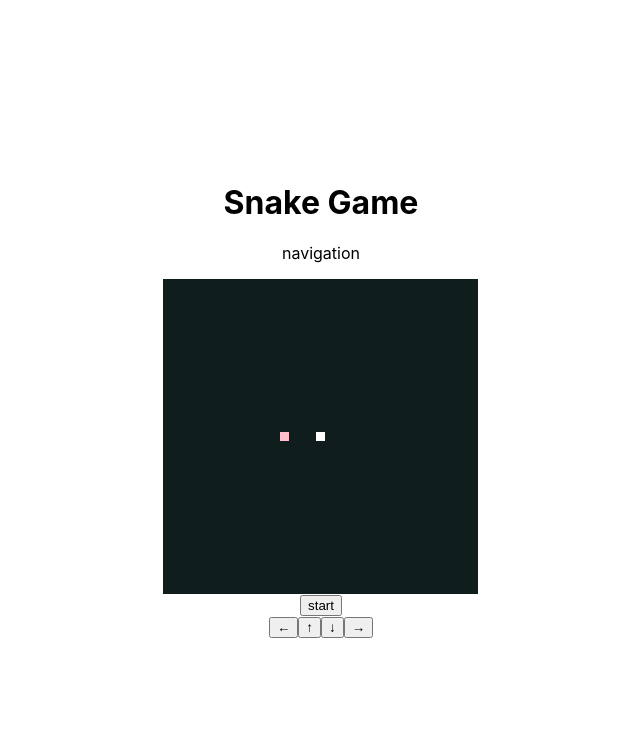
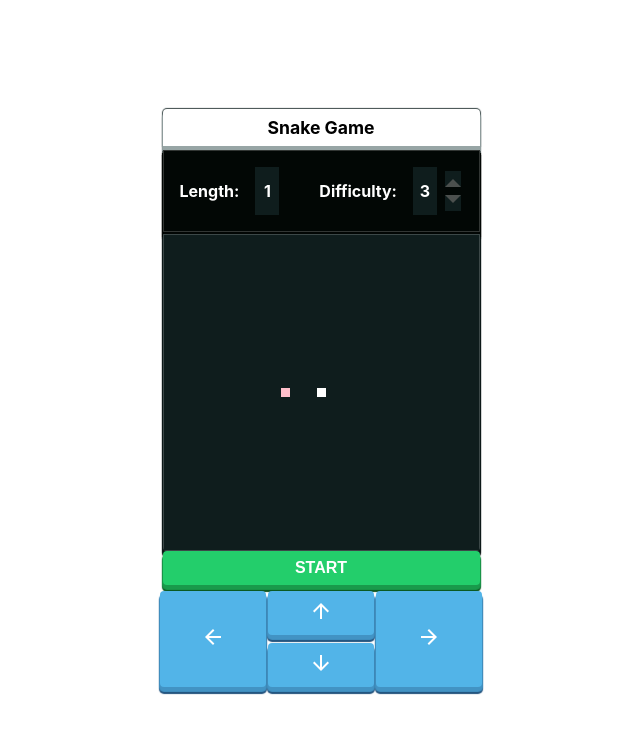
Before and after one commit to taisho13/snake-game, a React (Create React App) app: page / in a window 1280 px wide. Shown: the top 734 px of the page, without its empty margins (319-959 px from the left). Built offline with nearby package versions, Linux system fonts and the light colour scheme.

Commit message:
スタイリングの完成

```diff
--- a/src/App.js
+++ b/src/App.js
@@ -10,6 +10,9 @@ import {initFields,getFoodPostion} from './utils';
 const initialPosition = {x:17,y:17};
 const initialValues = initFields(35,initialPosition);
 const defaultInterval = 100;
+const defaultDifficulty = 3;
+
+const Difficulty = [1000,500,100,50,10]
 
 const GameStatus = Object.freeze({
   init: 'init',
@@ -78,14 +81,16 @@ function App() {
   const [status,setStatus] = useState(GameStatus.init);
   const [tick, setTick] = useState(0);
   const [direction, setDirection] = useState(Direction.up);
+  const [difficulty,setDiffculty] = useState(defaultDifficulty)
 
   useEffect(() => {
+    const interval = Difficulty[difficulty - 1]
     setBody([initialPosition])
     timer = setInterval(() => {
       setTick(tick => tick +1)
-    }, defaultInterval)
+    }, interval)
     return unsubscribe
-  },[])
+  },[difficulty])
 
   useEffect(() => {
     if (body.length === 0 || status !== GameStatus.playing) {
@@ -135,6 +140,16 @@ function App() {
     return() => document.removeEventListener('keydown',handleKeyDown)
   },[onChangeDirection])
 
+  const onChangeDifficulty = useCallback((difficulty) => {
+    if(status !== GameStatus.init){
+        return
+    }
+    if(difficulty < 1 || difficulty >Difficulty.length){
+      return
+    }
+    setDiffculty(difficulty)
+  },[status,difficulty])
+
   const handleMoving = () => {
     const { x, y } = body[0]
     const delta = Delta[direction]
@@ -164,10 +179,14 @@ function App() {
     <div className="App">
 
       <header className = "header" >
-        <div className = "title-conteiner">
+        <div className = "title-container">
           <h1 className = "title">Snake Game</h1>
         </div>
-        <Navigation/>
+        <Navigation
+        length={body.length}
+        difficulty={difficulty}
+        onChangeDifficulty={onChangeDifficulty}
+        />
       </header>
 
       <main className = "main">
--- a/src/components/Button.js
+++ b/src/components/Button.js
@@ -3,10 +3,10 @@ import React  from 'react';
 const Button = ({onStop,onStart,status,onRestart}) => {
     return(
         <div className = "button">
-            {status === "gameover"  && <button onClick = {onRestart}>Game Over</button>}
-            {status === "init"      && <button onClick = {onStart}>start</button>}
-            {status === "suspended" && <button onClick = {onStart}>start</button>}
-            {status === "playing"   && <button onClick = {onStop}>stop</button>}
+            {status === "gameover"  && <button className = 'btn btn-gameover'  onClick = {onRestart}>Game Over</button>}
+            {status === "init"      && <button className = 'btn btn-init'      onClick = {onStart}>start</button>}
+            {status === "suspended" && <button className = 'btn btn-suspended' onClick = {onStart}>start</button>}
+            {status === "playing"   && <button className = 'btn btn-playing'   onClick = {onStop}>stop</button>}
         </div>
     );
 };
--- a/src/components/ManipulationPanel.js
+++ b/src/components/ManipulationPanel.js
@@ -1,5 +1,10 @@
 
 import React from 'react';
+import ArrowBackIcon from '@material-ui/icons/ArrowBack';
+import ArrowForwardIcon from '@material-ui/icons/ArrowForward';
+import ArrowUpwardIcon from '@material-ui/icons/ArrowUpward';
+import ArrowDownwardIcon from '@material-ui/icons/ArrowDownward';
+
 
 const ManipulationPanel = ({onChange}) => {
 
@@ -8,11 +13,21 @@ const ManipulationPanel = ({onChange}) => {
     const onLeft = () => onChange('left')
     const onDown = () => onChange('down')
     return(
-        <div className = "ManipulationPanel">
-            <button onClick = {onLeft}>←</button>
-            <button onClick = {onUp}>↑</button>
-            <button onClick = {onDown}>↓</button>
-            <button onClick ={onRight}>→</button>
+        <div className = "manipulation-panel">
+            <button className = 'manipulation-btn btn btn-left'  onClick = {onLeft}>
+            <ArrowBackIcon/>
+            </button>
+            <div>
+            <button className = 'manipulation-btn btn btn-up'    onClick = {onUp}>
+            <ArrowUpwardIcon/>
+            </button>
+            <button className = 'manipulation-btn btn btn-down'  onClick = {onDown}>
+            <ArrowDownwardIcon/>
+            </button>
+            </div>
+            <button className = 'manipulation-btn btn btn-right' onClick = {onRight}>
+            <ArrowForwardIcon/>
+            </button>
         </div>
 
     );
--- a/src/components/Navigation.js
+++ b/src/components/Navigation.js
@@ -1,9 +1,37 @@
 import React  from 'react';
 
-const Navigation = () => {
+const Navigation = ({length,difficulty = 3,onChangeDifficulty}) => {
+
+    const upVisibility = difficulty < 5 ? '' : 'is-hidden'
+   const downVisibility = difficulty > 1 ? '' : 'is-hidden'
+   const onUpDifficulty = () => onChangeDifficulty(difficulty + 1)
+   const onDownDifficulty = () => onChangeDifficulty(difficulty -1)
+
     return(
-        <div>
-            <p>navigation</p>
+        <div className = 'navigation'>
+            <div className = 'navigation-item'>
+                <span className = 'navigation-lavel'>Length:</span>
+                <div className = 'navigation-item-number-container'>
+                    <div className = 'num-board'>{length}</div>
+                </div>
+            </div>
+            <div className = 'navigation-item'>
+                <span className = 'navigation-lavel'>Difficulty:</span>
+                <div className = 'navigation-item-number-container'>
+                    <div className = 'num-board'>{difficulty}</div>
+                    <div className = 'difficlty-button-container'>
+                    <div
+               className={`difficulty-button difficulty-up ${upVisibility}`}
+               onClick={onUpDifficulty}
+             ></div>
+             <div
+               className={`difficulty-button difficulty-down ${downVisibility}`}
+               onClick={onDownDifficulty}
+             ></div>
+                    </div>
+                </div>
+            </div>
+
         </div>
     );
 };
--- a/src/index.css
+++ b/src/index.css
@@ -6,6 +6,8 @@ body {
   -webkit-font-smoothing: antialiased;
   -moz-osx-font-smoothing: grayscale;
 }
+
+
 
 /* borderを含めた幅で要素の幅が計算されるように */
 *,
@@ -17,6 +19,21 @@ body {
 .App {
   max-width: calc(9px * 35 + 1px *2);
   text-align: center;
+}
+
+.title-container {
+  border-radius: 4px 4px 0px 0px;
+  box-shadow: 0px 4px 1px 1px #97A5A5, 0px 6px 1px 1px #3C4A4A, 0px 0px 1px 1px #3C4A4A;
+}
+
+.title {
+  margin: 0;
+  padding: 8px;
+  font-size: 1.1rem;
+}
+
+.is-hidden {
+  visibility: hidden !important;
 }
 
 /* 要素が真ん中によるようにフレックスボックスを設定 */
@@ -36,6 +53,12 @@ body {
 .Field {
   display: flex;
   flex-wrap:wrap ;
+  margin-top: 2px;
+   color: white;
+   background: #0f1d1d;
+   border-radius: 0 0 4px 4px;
+   border: 1px solid #ffffff30;
+   box-shadow: 0px 4px 1px 1px #0C1818, 0px 6px 1px 1px #060F0D;
 }
 
 .snake {
@@ -45,3 +68,170 @@ body {
 .food {
   background: pink;
 }
+
+.navigation {
+  display: flex;
+  margin-top: 4px;
+  justify-content: space-evenly;
+  color: white;
+  font-weight: bold;
+  background: #020705;
+  box-shadow: 0px 4px 1px 1px #020604, 0px 6px 1px 1px #010403;
+  border: 1px solid #ffffff30;
+}
+
+.navigation-item {
+  padding: 16px;
+  display: flex;
+  align-items: center;
+}
+
+.navigation-item-number-container {
+  display: flex;
+  padding: 0 8px;
+  align-items: center;
+  margin-left: 8px;
+}
+
+.num-board {
+  display: flex;
+  justify-content: center;
+  align-items: center;
+  background: #0f1d1d;
+  height: 48px;
+  width: 24px;
+}
+
+.difficulty-number {
+  margin-right: 8px;
+}
+
+.difficulty-button {
+  cursor: pointer;
+  width: 8px;
+  height: 8px;
+  border: 8px solid #0f1d1d;
+  margin: 8px;
+}
+
+.difficulty-button-container {
+  background: #0f1d1d;
+}
+
+.difficulty-up {
+  margin-top: 4px;
+  border-bottom: 8px solid #f0f0f050;
+  transition: all ease .5s;
+}
+.difficulty-up:hover {
+  transform: scale(1.1);
+  border-bottom: 8px solid white;
+}
+.difficulty-up:active {
+  transform: scale(.8);
+  opacity: .8
+}
+
+.difficulty-down {
+  margin-bottom: 4px;
+  border-top: 8px solid #f0f0f050;
+  transition: all ease .5s;
+}
+.difficulty-down:hover {
+  transform: scale(1.1);
+  border-top: 8px solid white;
+}
+.difficulty-down:active {
+  transform: scale(.8);
+  opacity: .8
+}
+
+.btn {
+  border: 0;
+  cursor: pointer;
+  color: white;
+  border-radius: 4px;
+  width: 100%;
+  font-weight: bold;
+  padding: 8px 16px;
+  font-size: 1rem;
+  text-transform: uppercase;
+  transition: all ease .2s;
+}
+
+.btn-init,
+.btn-suspended {
+  box-shadow: 0px 4px 1px 1px #199A4B, 0px 6px 1px 1px #0B5420;
+  background: #23CE6B;
+}
+
+.btn-playing {
+  box-shadow: 0px 4px 1px 1px #D4A752, 0px 6px 1px 1px #956933;
+  background: #FFD166;
+}
+
+.btn-gameover {
+  box-shadow: 0px 4px 1px 1px #CE3959, 0px 6px 1px 1px #8B1C2C;
+  background: #EF476F;
+}
+
+.btn:focus {
+  outline: 0;
+}
+
+btn:active {
+  box-shadow: 0px 0px 0px 0px;
+  transform: translateY(6px);
+}
+
+.btn-init:active,
+.btn-suspended:active {
+  background: #20BD60;
+}
+
+.btn-playing:active {
+  background: #EABC5C;
+}
+
+.btn-gameover:active {
+  background: #DE4064;
+}
+
+
+
+.manipulation-panel {
+  margin-top: 2px;
+  display: flex;
+  justify-content: center;
+}
+
+.manipulation-btn {
+  min-width: 106px;
+  margin: 4px 2px;
+  background: #52B4E8;
+  box-shadow: 0px 4px 1px 1px #4293C4, 0px 6px 1px 1px #21507B;
+}
+
+.btn-move:active {
+  background: #4293C4;
+}
+
+.btn-left,
+.btn-right
+{
+  min-width: 106px;
+  width: 106px;
+}
+.btn-left {
+  margin-left: 0;
+}
+.btn-right {
+  margin-right: 0;
+}
+
+.btn-up,
+.btn-down
+{
+  margin-left: 0px;
+  margin-right: 0px;
+}
```
